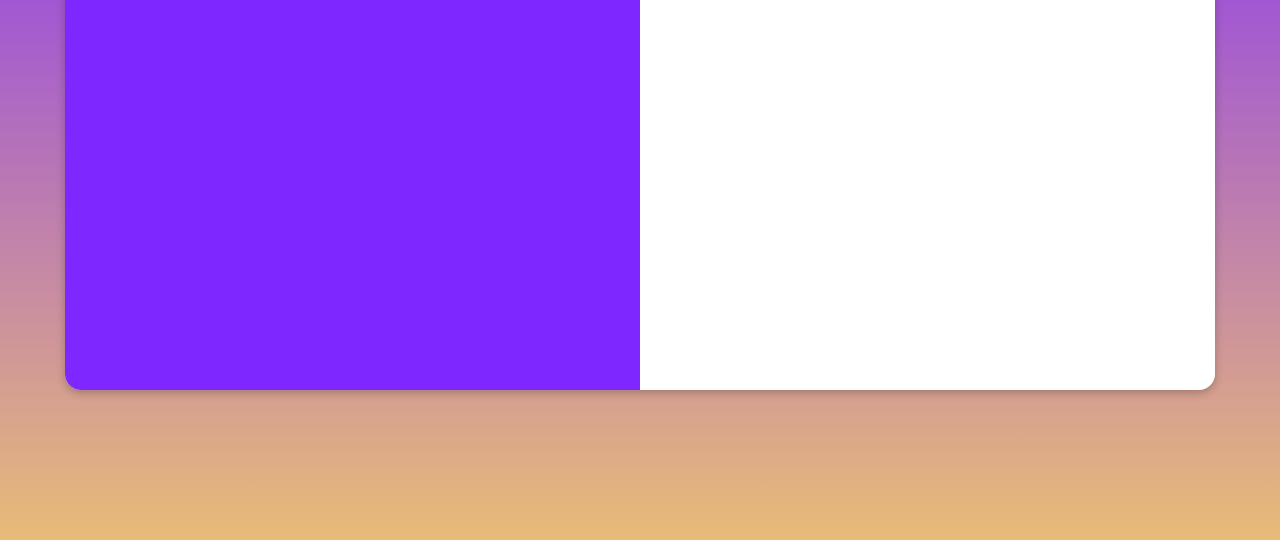
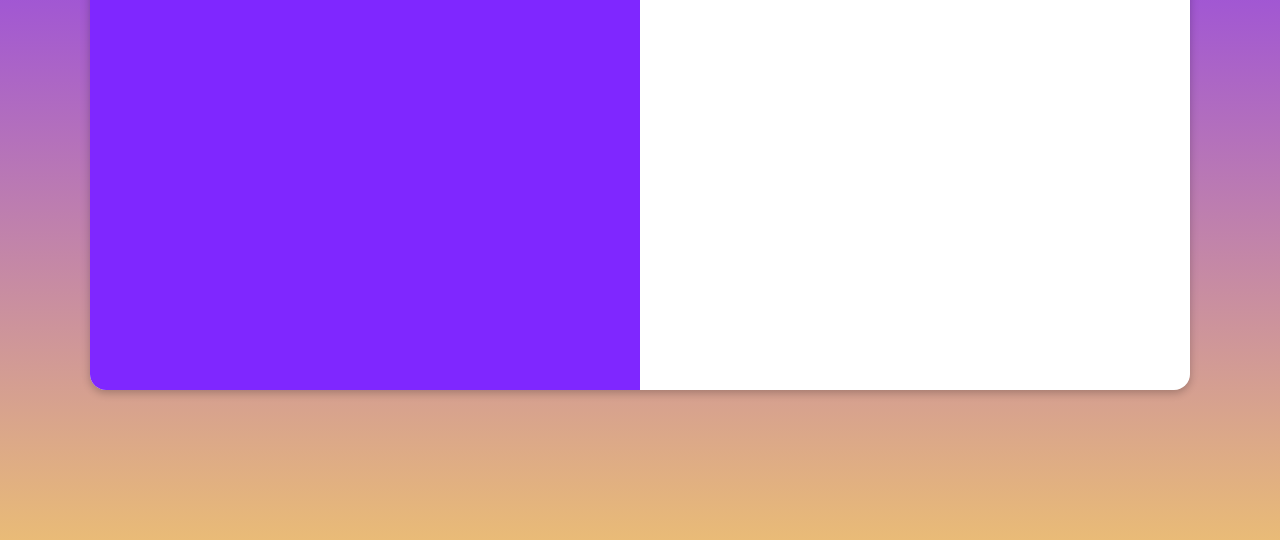
Before and after one commit to swaggyvitu/projeto-login, a plain HTML site: page index.html in a window 1280 px wide. Shown: the part 260-800 px from the top of the page. Drawn offline with Linux system fonts and the light colour scheme.

Commit message:
Atualizando Widths

```diff
--- a/estilos/style.css
+++ b/estilos/style.css
@@ -101,7 +101,7 @@ section#login>div#form {
     }
 
     section#login {
-        width: 990px;
+        width: 900px;
     }
 
     section#login>div#imagem {
@@ -121,7 +121,7 @@ section#login>div#form {
 
 @media (min-width: 1200px) {
     section#login {
-        width: 1150px;
+        width: 1100px;
     }
 
     section#login>div#imagem {
```
